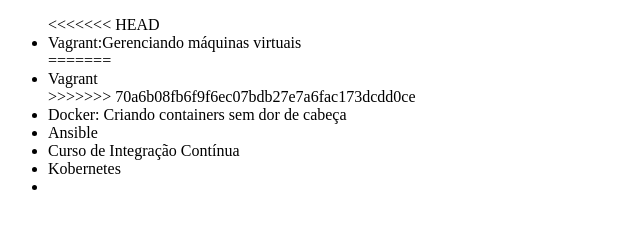
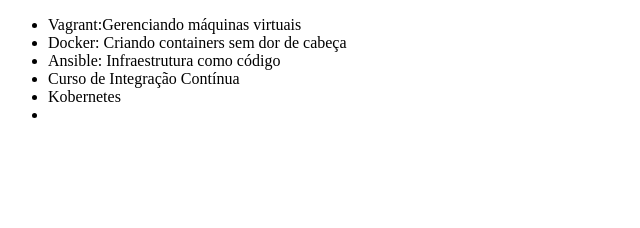
Before and after one commit to NicAranha/Git-Nic, a plain HTML site: page index.html in a window 1280 px wide. Shown: the whole page, without its empty margins (0-640 px from the left). Drawn offline with Linux system fonts and the light colour scheme.

Commit message:
mudando nome do curso de ansible

```diff
--- a/index.html
+++ b/index.html
@@ -6,13 +6,9 @@
 </head>
 <body>
     <ul>
-<<<<<<< HEAD
         <li>Vagrant:Gerenciando máquinas virtuais</li>
-=======
-        <li>Vagrant</li>
->>>>>>> 70a6b08fb6f9f6ec07bdb27e7a6fac173dcdd0ce
         <li>Docker: Criando containers sem dor de cabeça</li>
-        <li>Ansible</li>
+        <li>Ansible: Infraestrutura como código</li>
         <li>Curso de Integração Contínua</li>
         <li>Kobernetes<li>
     </ul>
```
